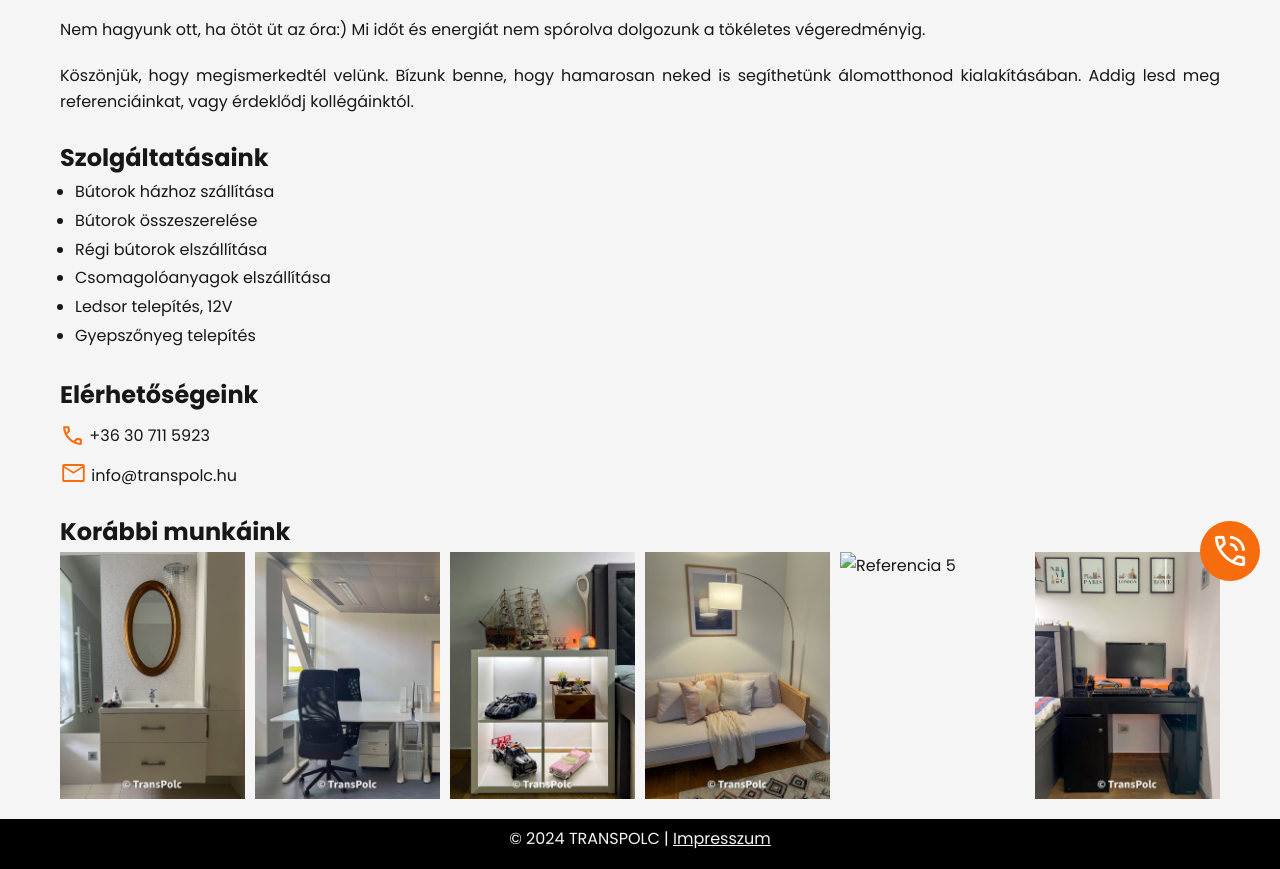
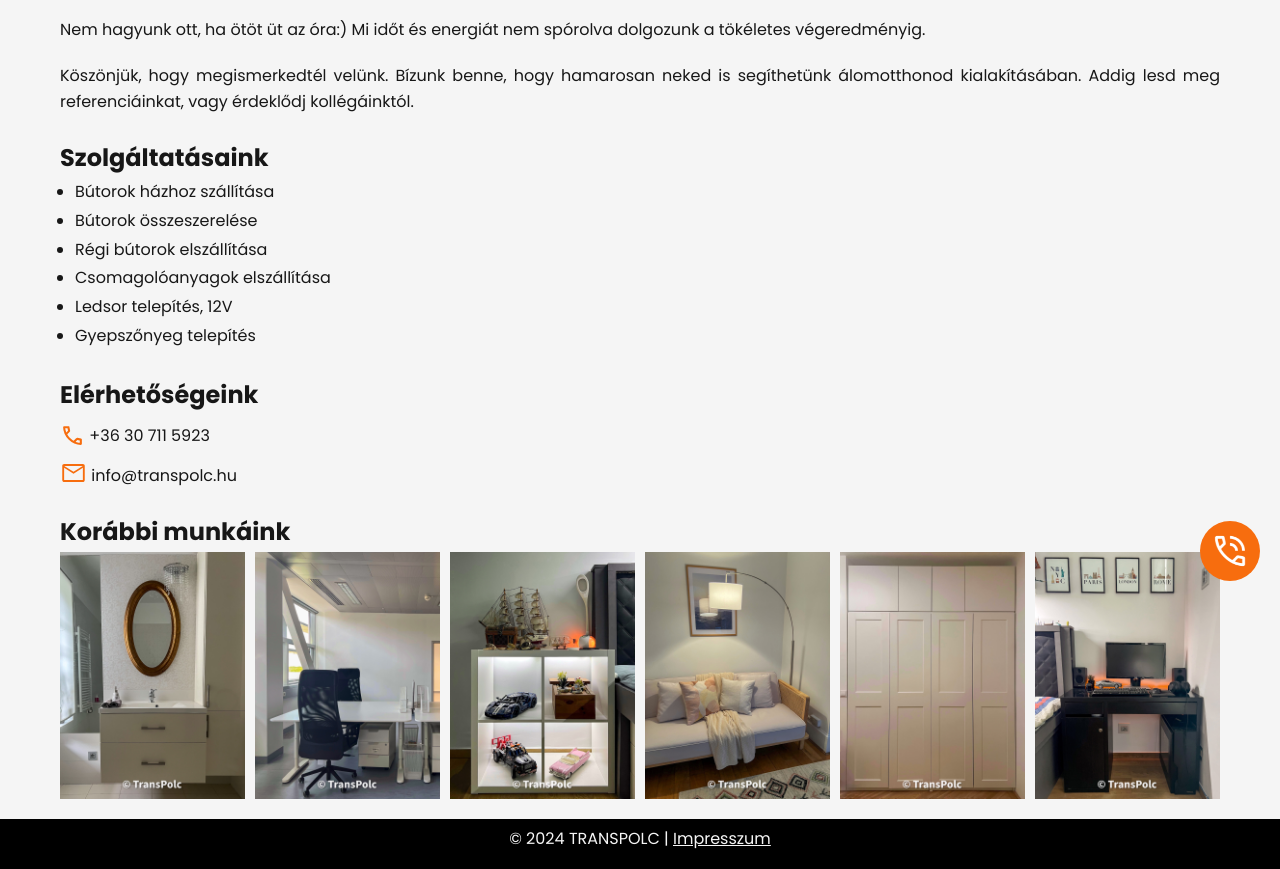
Before and after one commit to raczbeni007/tp, a plain HTML site: page index.html in a window 1280 px wide. Shown: the part 199-1068 px from the top of the page. Drawn offline with Linux system fonts and the light colour scheme.

Commit message:
Update index.html

```diff
--- a/index.html
+++ b/index.html
@@ -104,7 +104,7 @@
         <img src="ref2.jpg" alt="Referencia 2" title="Irodabútor" />
         <img src="ref3.jpg" alt="Referencia 3" title="Díszbútor" />
         <img src="ref4.jpg" alt="Referencia 4" title="Hálószobabútor" />
-        <img src="ref5.jpg" alt="Referencia 5" title="Irodabútor" />
+        <img src="ref5_1.jpeg" alt="Referencia 5" title="Irodabútor" />
         <img src="ref6.jpg" alt="Referencia 6" title="Irodabútor" />
       </div>
     </div>
```
